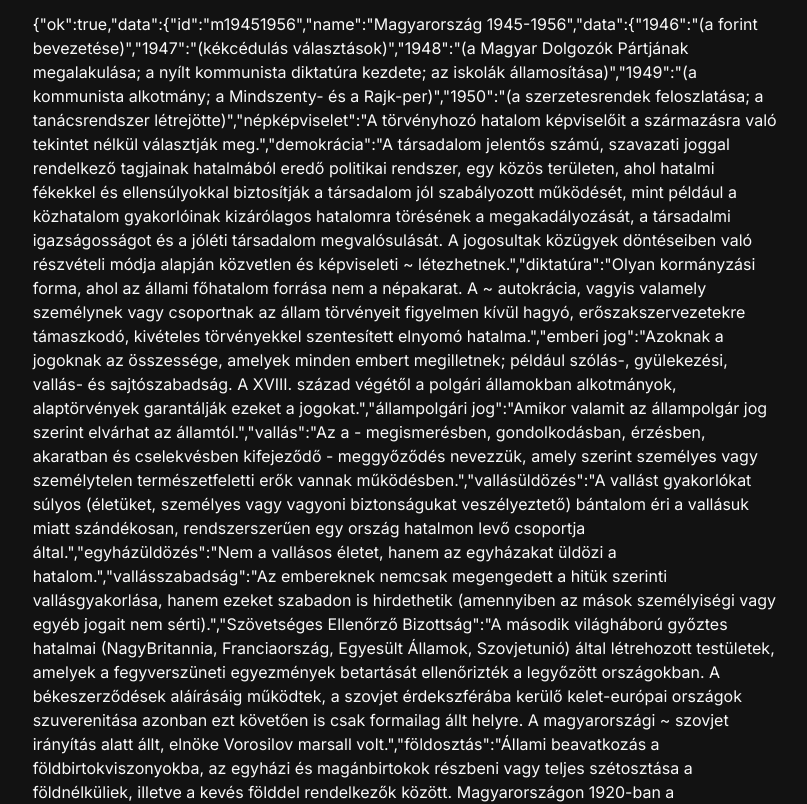
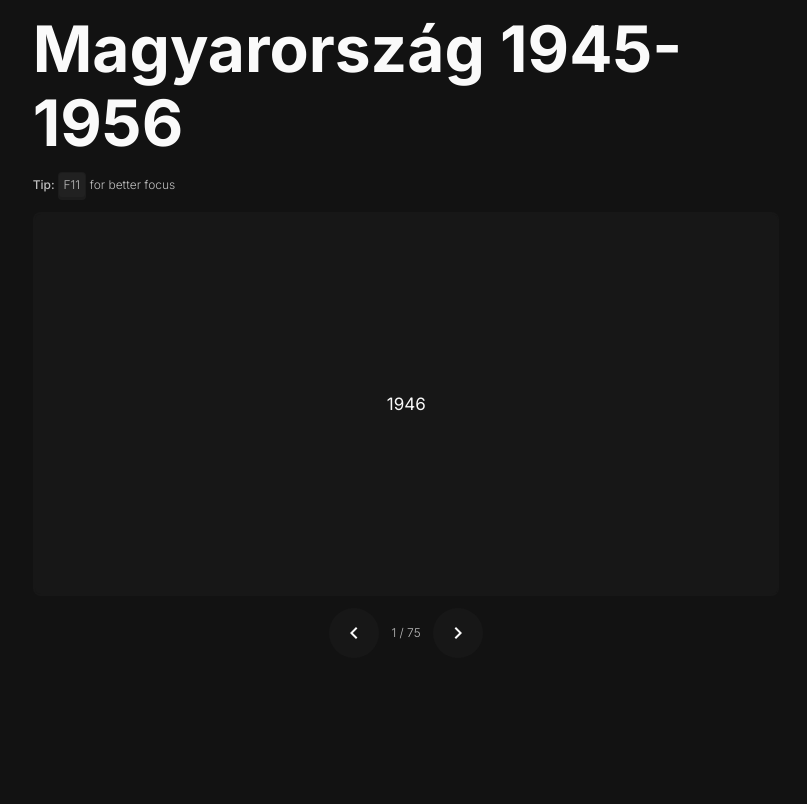
Before and after one commit to trinyo/tale, a Next.js app: page /set/m19451956 in a window 1280 px wide. Shown: the top 804 px of the page, without its empty margins (234-1041 px from the left). Built offline with nearby package versions, Linux system fonts and the light colour scheme.

Commit message:
feat: :lipstick: add set page layout with flashcard

```diff
--- a/src/app/set/[id]/page.tsx
+++ b/src/app/set/[id]/page.tsx
@@ -1,3 +1,4 @@
+import Flashcard from "@/components/Flashcard";
 import { DataSets } from "@/data/datasets";
 import { redirect, useRouter } from "next/navigation";
 import React from "react";
@@ -19,5 +20,17 @@ export default function SetPage({ params }: { params: { id: string } }) {
     redirect("/");
   }
 
-  return <div>{JSON.stringify(set)}</div>;
+  return (
+    <>
+      <h1 className="font-bold text-display">{set.data!.name}</h1>
+      <div className="font-light text-label text-dark-outline">
+        <span className="font-medium">Tip: </span>
+        <div className="p-[1px] rounded bg-dark-2-normal h-7 w-7 inline-block mr-1">
+          <div className="rounded-[3px] bg-dark-3-normal h-[93%] flex justify-center items-center">F11</div>
+        </div>
+        for better focus
+      </div>
+      <Flashcard data={set.data!.data} />
+    </>
+  );
 }
```
